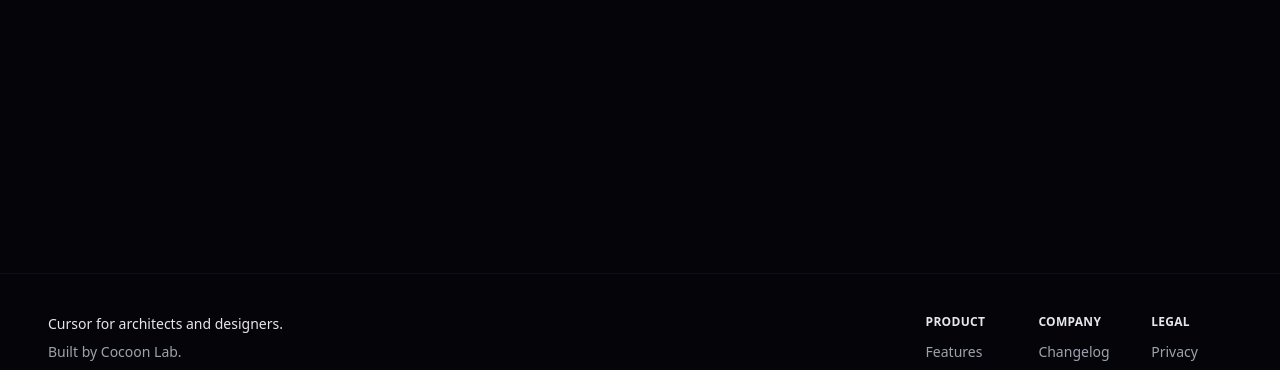
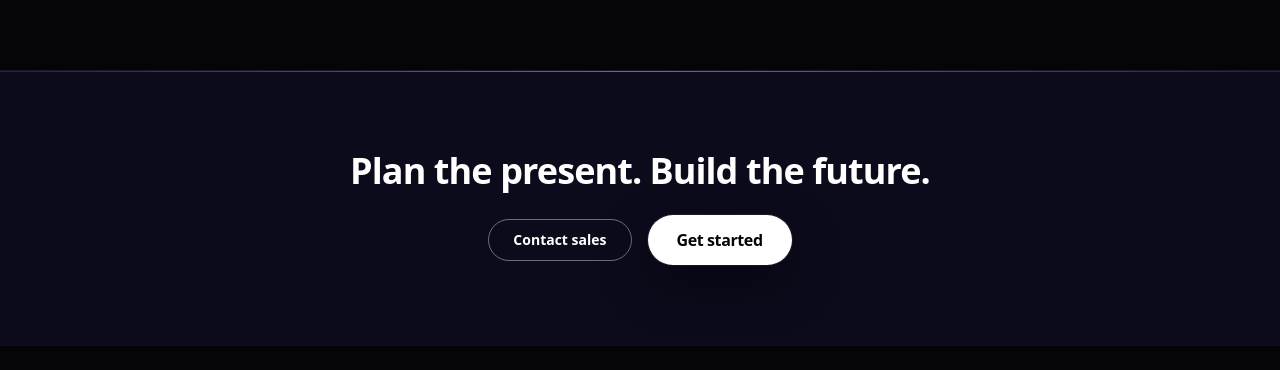
Before and after one commit to cocoonlab/cocoonlab-site, a Next.js app: page /app in a window 1280 px wide. Shown: the part 342-712 px from the top of the page. Built offline with nearby package versions, Linux system fonts and the light colour scheme; no server answers.

Commit message:
Add reusable closing CTA band

```diff
--- /dev/null
+++ b/components/layout/ClosingCtaBand.tsx
@@ -0,0 +1,64 @@
+import Link from "next/link";
+import { PrimaryCtaLink } from "@/components/PrimaryCtaLink";
+
+export type ClosingCtaProps = {
+  title: string;
+  titleSecondLine?: string;
+  primaryLabel: string;
+  primaryHref?: string;
+  secondaryLabel?: string;
+  secondaryHref?: string;
+  className?: string;
+};
+
+export function ClosingCtaBand({
+  title,
+  titleSecondLine,
+  primaryLabel,
+  primaryHref,
+  secondaryLabel,
+  secondaryHref,
+  className
+}: ClosingCtaProps) {
+  return (
+    <section
+      className={`relative overflow-hidden border-t border-white/5 bg-[#0B0B1C] ${className ?? ""}`.trim()}
+    >
+      <div className="pointer-events-none absolute inset-x-0 top-0 h-px bg-gradient-to-r from-white/10 via-white/40 to-white/10" />
+      <div className="container-x flex flex-col items-center gap-6 py-16 text-center md:py-20">
+        <h2 className="text-3xl font-semibold leading-tight tracking-tight text-white md:text-4xl">
+          <span className="block sm:inline">{title}</span>
+          {titleSecondLine ? (
+            <>
+              <br className="sm:hidden" />
+              <span className="block sm:inline sm:ml-2">{titleSecondLine}</span>
+            </>
+          ) : null}
+        </h2>
+        <div className="flex w-full flex-col items-center justify-center gap-3 sm:w-auto sm:flex-row sm:gap-4">
+          {secondaryHref && secondaryLabel ? (
+            <Link
+              href={secondaryHref}
+              className="inline-flex items-center justify-center rounded-pill border border-white/40 bg-transparent px-6 py-2.5 text-sm font-semibold text-white transition-all duration-200 hover:-translate-y-0.5 hover:bg-white/10 focus-visible:outline-none focus-visible:ring-2 focus-visible:ring-white/30 focus-visible:ring-offset-2 focus-visible:ring-offset-[#0B0B1C]"
+            >
+              {secondaryLabel}
+            </Link>
+          ) : null}
+          {primaryHref ? (
+            <Link
+              href={primaryHref}
+              className="btn-primary px-7 py-3 text-base font-semibold text-bg"
+            >
+              {primaryLabel}
+            </Link>
+          ) : (
+            <PrimaryCtaLink
+              label={primaryLabel}
+              className="btn-primary px-7 py-3 text-base font-semibold text-bg"
+            />
+          )}
+        </div>
+      </div>
+    </section>
+  );
+}
--- a/components/layout/LayoutShell.tsx
+++ b/components/layout/LayoutShell.tsx
@@ -1,8 +1,29 @@
 import type { ReactNode } from "react";
 import { Nav } from "./Nav";
 import { Footer } from "./Footer";
+import { ClosingCtaBand, type ClosingCtaProps } from "./ClosingCtaBand";
 
-export function LayoutShell({ children }: { children: ReactNode }) {
+type LayoutShellProps = {
+  children: ReactNode;
+  ctaOverride?: Partial<ClosingCtaProps>;
+  showCta?: boolean;
+};
+
+const defaultCta: ClosingCtaProps = {
+  title: "Plan the present.",
+  titleSecondLine: "Build the future.",
+  primaryLabel: "Get started",
+  secondaryLabel: "Contact sales",
+  secondaryHref: "/contact"
+};
+
+export function LayoutShell({
+  children,
+  ctaOverride,
+  showCta = true
+}: LayoutShellProps) {
+  const mergedCta = { ...defaultCta, ...ctaOverride };
+
   return (
     <div className="relative flex min-h-screen flex-col bg-bg text-text">
       <div className="pointer-events-none fixed inset-0 -z-10">
@@ -18,6 +39,17 @@ export function LayoutShell({ children }: { children: ReactNode }) {
         {children}
       </main>
 
+      {showCta ? (
+        <ClosingCtaBand
+          title={mergedCta.title}
+          titleSecondLine={mergedCta.titleSecondLine}
+          primaryLabel={mergedCta.primaryLabel}
+          primaryHref={mergedCta.primaryHref}
+          secondaryLabel={mergedCta.secondaryLabel}
+          secondaryHref={mergedCta.secondaryHref}
+        />
+      ) : null}
+
       <Footer />
     </div>
   );
```
